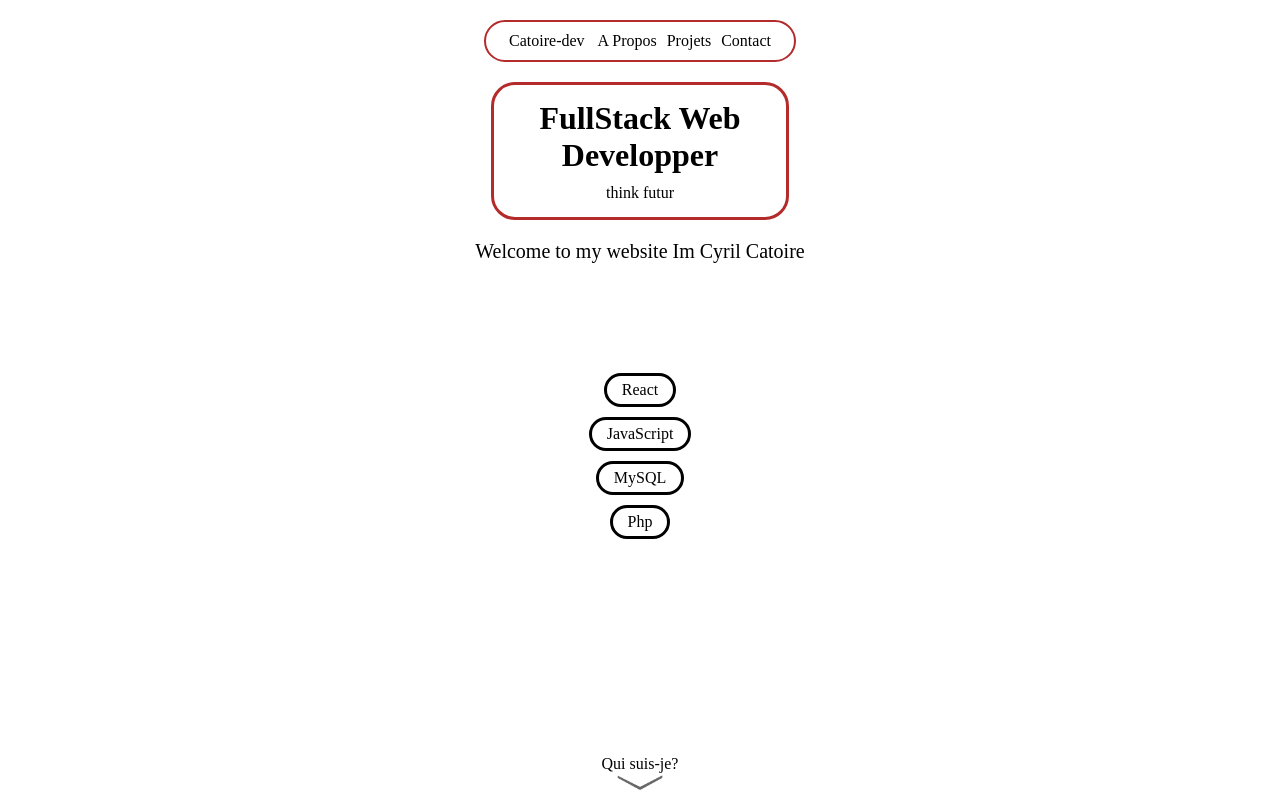
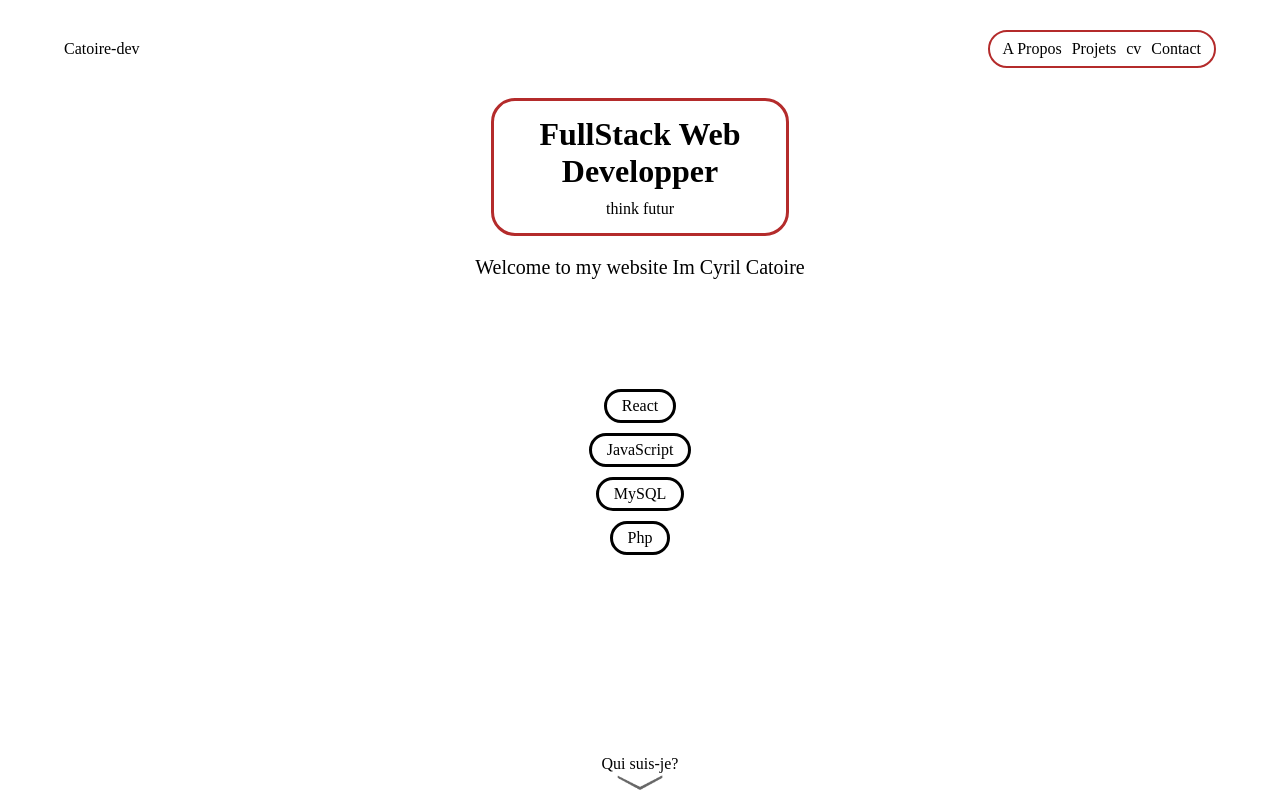
Before and after one commit to Catoire-dev/portefolio_catoire-dev, a React (Vite) app in the folder front/: page / in a window 1280 px wide. Built offline with nearby package versions, Linux system fonts and the light colour scheme.

Commit message:
Header now responsive

```diff
--- a/front/src/App.scss
+++ b/front/src/App.scss
@@ -0,0 +1,5 @@
+@import '../src/assets/styles/variable.scss';
+
+#all {
+    width: 100%;
+}
--- a/front/src/App.tsx
+++ b/front/src/App.tsx
@@ -22,7 +22,7 @@ function App() {
 
   return (
     <>
-      <section className='box'>
+      <section className='box' id='all'>
         {
           (routesInfo[location] && routesInfo[location].prevText) && <ArrowBtn textBtn={routesInfo[location].prevText } posBtn='top' path={routesInfo[location].prevPath} />
         }
--- a/front/src/assets/styles/base.scss
+++ b/front/src/assets/styles/base.scss
@@ -5,6 +5,10 @@
     margin: 0;
     padding: 0;
 }
+body, #root {
+    width: 100%;
+}
+
 ul {
     padding-left: 40px;
 }
@@ -30,7 +34,7 @@ a{
 
 .title-box {
     margin-top: 20px;
-    width: 292px;
+    width: $width-mobile;
     padding: 15px 0;
 
     gap: 10px;
@@ -67,3 +71,12 @@ main {
     @include flex-col;
     gap: 20px;
 }
+
+// Media Querrie
+
+@media screen and (min-width: $width-tablet) {
+    .title-box {
+        // width: $width-tablet;
+    }
+
+}
--- a/front/src/assets/styles/variable.scss
+++ b/front/src/assets/styles/variable.scss
@@ -3,3 +3,5 @@ $red: #B42B2B;
 // Size
 
 $width-mobile : 292px;
+$width-tablet: 768px;
+$width-desktop: 1024px;
--- a/front/src/pages/contact/Contact.scss
+++ b/front/src/pages/contact/Contact.scss
@@ -3,6 +3,7 @@
 form {
     align-items: stretch !important;
     gap: 10px;
+    width: $width-mobile;
     input, textarea {
         border: solid black 3px;
         border-radius: 24px;
@@ -11,7 +12,6 @@ form {
 
     textarea {
         padding: 10px 15px;
-        width: $width-mobile;
         min-height: 140px;
     }
 
--- a/front/src/pages/project/ProjectDetails/ProjectDetails.scss
+++ b/front/src/pages/project/ProjectDetails/ProjectDetails.scss
@@ -12,7 +12,6 @@
 
 #cover, #description, #proj-title {
     width: 281px;
-
 }
 
 #btn-see {
--- a/front/src/pages/project/Projects.scss
+++ b/front/src/pages/project/Projects.scss
@@ -13,15 +13,12 @@
 }
 
 #project-list {
-    // margin-top: 45px;
-
     width: 350px;
 
     @include flex-col;
     flex-direction: row;
     flex-wrap: wrap;
     justify-content: center;
-    // align-items: flex-start;
     gap: 10px;
 }
 
--- a/front/src/shared/Header.scss
+++ b/front/src/shared/Header.scss
@@ -1,22 +1,19 @@
 @import '../assets/styles/variable.scss';
 
+.border-head {
+    border: solid 2px $red;
+    border-radius: 42px;
+    padding: 5px 8px;
+}
+
 header {
-    border: solid 2px $red;
-    border-radius: 24px;
-
-
     width: 288px;
     margin-top: 20px;
     padding: 10px;
 
-
     display: flex;
     align-items: center;
     justify-content: space-evenly;
-
-    #header-box {
-
-    }
 
     #header-link-box {
         display: flex;
@@ -24,4 +21,34 @@ header {
         justify-content: space-around;
         gap: 10px;
     }
+
+    .selected-item {
+        color: $red;
+    }
 }
+
+@media screen and (min-width: $width-tablet) {
+    header {
+        border: none;
+        border-radius: 0;
+
+        width: 90%;
+
+        display: flex;
+        justify-content: space-between;
+
+        #header-link-box {
+            padding: 8px 13px;
+
+            display: flex;
+        }
+
+        .selected-item {
+            border: solid 2px $red;
+            border-radius: 42px;
+            padding: 5px 8px;
+
+            color: black;
+        }
+    }
+}
--- a/front/src/shared/Header.tsx
+++ b/front/src/shared/Header.tsx
@@ -1,7 +1,18 @@
 import { useEffect, useState } from 'react';
 import './Header.scss';
 
+import { useLocation } from 'react-router-dom'
+
 export const Header = () => {
+    const location:string = useLocation().pathname;
+    const homeLocation = import.meta.env.VITE_HOME_PATH;
+    const aboutLocation = import.meta.env.VITE_ABOUT_PATH;
+    const studLocation = import.meta.env.VITE_STUDIES_PATH;
+    const carrerLocation = import.meta.env.VITE_CAREER_PATH;
+    const projLocation = import.meta.env.VITE_PROJECTS_PATH;
+    const contactLocation = import.meta.env.VITE_CONTACT_PATH;
+
+
     const [winWidth, setWinWitdh] = useState(window.innerWidth);
 
     useEffect(() => {
@@ -15,15 +26,17 @@ export const Header = () => {
             window.removeEventListener('resize', updateWidth);
         })
     }, [winWidth])
+
     return (
-        <header>
-            <section className="header-box">
-                <a href="/">{(winWidth > 450) ? "Catoire-dev" : "Acceuil"}</a>
+        <header className={(winWidth >= 768 ? '' : 'border-head')} >
+            <section className='header-box'>
+                <a href="/">{(winWidth >= 768) ? "Catoire-dev" : "Acceuil"}</a>
             </section>
-            <section id="header-link-box">
-                <a href="/about">A Propos</a>
-                <a href="/projects">Projets</a>
-                <a href="/contact">Contact</a>
+            <section id="header-link-box" className={(location === homeLocation) ? 'selected-item' : ''}>
+                <a href={aboutLocation} className={location === aboutLocation ? 'selected-item' : ''}>A Propos</a>
+                <a href={projLocation} className={location === projLocation ? 'selected-item' : ''}>Projets</a>
+                <a href={studLocation} className={((location === carrerLocation || location === studLocation)) ? 'selected-item' : ''}>cv</a>
+                <a href={contactLocation} className={location === contactLocation ? 'selected-item' : ''}>Contact</a>
             </section>
         </header>
     )
```
